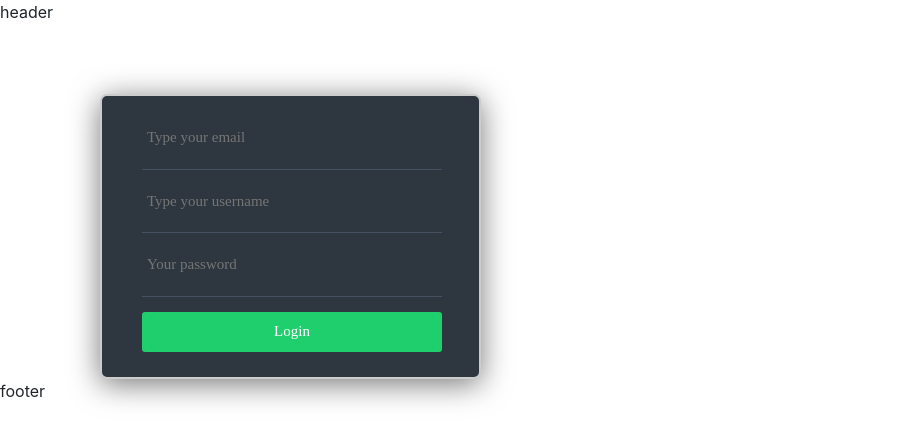
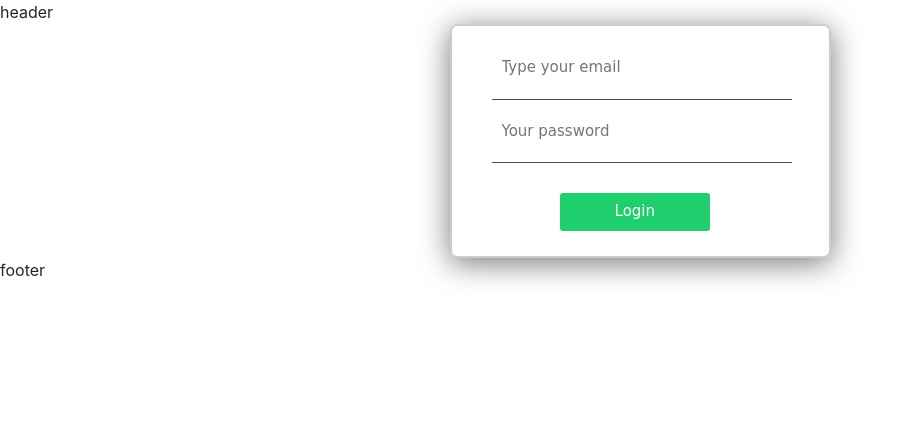
Before and after one commit to ancabalc/web6-2, a CodeIgniter app: page /database/index.php/account/login_user in a window 1280 px wide. Shown: the top 442 px of the page, without its empty margins (0-913 px from the left). Run offline with CodeIgniter, Linux system fonts and the light colour scheme; some libraries are stand-ins or nearby versions.

Commit message:
update login

```diff
--- a/application/views/loginview.php
+++ b/application/views/loginview.php
@@ -1,6 +1,5 @@
 <div id = 'login'>
     <input id="email-input" type="text" name="email" placeholder="Type your email"/>
-    <input id="username-input" type="text" name="username" placeholder="Type your username"/>
     <input id="password-input" type="password" name="psw" placeholder="Your password"/>
-    <button id="submit-btn" class = "buttons">Login</button>
+    <button id="submit-btn" class = "login-button">Login</button>
 </div>
--- a/assets/css/style.css
+++ b/assets/css/style.css
@@ -4,12 +4,12 @@
     font-family:raleway;
     border:2px solid #ccc;
     padding:10px 40px 25px;
-    margin-top:70px;
-    margin-left: 100px;
-    background-color:#2E3740;
+    margin: 0 auto;
+    background-color: transparent;
     box-shadow: 0px 5px 30px #777;
 }
 input[type=text],input[type=password]{
+    font-family: "Century Gothic", cursive, sans-serif;
     width: 300px;
     padding: 20px 0px;
     background: transparent;
@@ -18,18 +18,20 @@ input[type=text],input[type=password]{
     outline: none;
     color: #6D7781;
     font-size: 15px;
-    padding-left: 5px;
+    padding-left: 10px;
 }
-.buttons{
+.login-button{
+    font-family: "Century Gothic", cursive, sans-serif;
     background: #1FCE6D;
     border: 0;
-    width: 300px;
-    height: 40px;
+    width: 150px;
+    height: 38px;
     border-radius: 3px;
     color: #fff;
     font-size: 15px;
     cursor: pointer;
-    margin-top: 15px;
+    margin-top: 10%;
+    margin-left: 23%;
 }
  span{
       display:inline-block;
```
